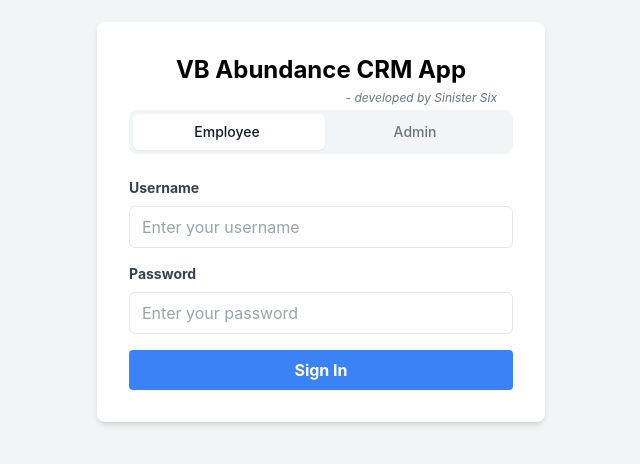
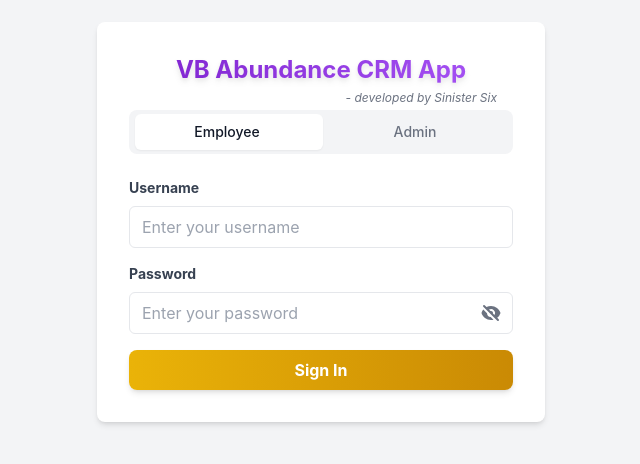
Before and after one commit to WALTERWHITTE/frontend, a React (Create React App) app: page /login in a window 1280 px wide. Shown: the part 178-642 px from the top of the page, without its empty margins (319-959 px from the left). Built offline with nearby package versions, Linux system fonts and the light colour scheme.

Commit message:
Updated_Login_page

```diff
--- a/src/components/Login.jsx
+++ b/src/components/Login.jsx
@@ -4,6 +4,7 @@ import { useNavigate } from 'react-router-dom';
 const Login = () => {
   const [username, setUsername] = useState('');
   const [password, setPassword] = useState('');
+  const [showPassword, setShowPassword] = useState(false);
   const [role, setRole] = useState('employee');
   const [error, setError] = useState('');
   const navigate = useNavigate();
@@ -26,7 +27,9 @@ const Login = () => {
   return (
     <div className="flex items-center justify-center min-h-screen bg-gray-100">
       <div className="w-full max-w-md p-8 bg-white rounded-lg shadow-md">
-          <h1 className="text-2xl font-bold text-center">VB Abundance CRM App</h1>
+          <h1 className="text-2xl font-bold text-center text-transparent bg-gradient-to-r from-purple-700 to-purple-500 bg-clip-text drop-shadow-md">
+            VB Abundance CRM App
+          </h1>
         <p className="mt-1 text-xs text-gray-500">
           <span className="float-right mr-4 italic">- developed by Sinister Six</span>
         </p>
@@ -49,7 +52,7 @@ const Login = () => {
             </button>
           </div>
           <div
-            className={`absolute top-1 bottom-1 left-1 right-1 w-1/2 bg-white shadow-sm rounded-md transition-all duration-300 transform ${role === 'employee' ? 'translate-x-0' : 'translate-x-full'}`}
+            className={`absolute top-1 bottom-1 w-[calc(50%-4px)] bg-white shadow-sm rounded-md transition-all duration-300 mx-0.5 ${role === 'employee' ? 'translate-x-0' : 'translate-x-[calc(100%-2px)]'}`}
           ></div>
         </div>
 
@@ -74,20 +77,39 @@ const Login = () => {
             <label className="block mb-2 text-sm font-bold text-gray-700" htmlFor="password">
               Password
             </label>
+            <div className="relative">
               <input
                 id="password"
-              type="password"
+                type={showPassword ? "text" : "password"}
                 value={password}
                 onChange={(e) => setPassword(e.target.value)}
                 className="w-full px-3 py-2 border rounded-md focus:outline-none focus:ring-2 focus:ring-blue-500"
                 placeholder="Enter your password"
               />
+              <button
+                type="button"
+                className="absolute inset-y-0 right-0 flex items-center pr-3 text-gray-500 hover:text-gray-700"
+                onClick={() => setShowPassword(!showPassword)}
+              >
+                {showPassword ? (
+                  <svg xmlns="http://www.w3.org/2000/svg" className="w-5 h-5" viewBox="0 0 20 20" fill="currentColor">
+                    <path d="M10 12a2 2 0 100-4 2 2 0 000 4z" />
+                    <path fillRule="evenodd" d="M.458 10C1.732 5.943 5.522 3 10 3s8.268 2.943 9.542 7c-1.274 4.057-5.064 7-9.542 7S1.732 14.057.458 10zM14 10a4 4 0 11-8 0 4 4 0 018 0z" clipRule="evenodd" />
+                  </svg>
+                ) : (
+                  <svg xmlns="http://www.w3.org/2000/svg" className="w-5 h-5" viewBox="0 0 20 20" fill="currentColor">
+                    <path fillRule="evenodd" d="M3.707 2.293a1 1 0 00-1.414 1.414l14 14a1 1 0 001.414-1.414l-1.473-1.473A10.014 10.014 0 0019.542 10C18.268 5.943 14.478 3 10 3a9.958 9.958 0 00-4.512 1.074l-1.78-1.781zm4.261 4.26l1.514 1.515a2.003 2.003 0 012.45 2.45l1.514 1.514a4 4 0 00-5.478-5.478z" clipRule="evenodd" />
+                    <path d="M12.454 16.697L9.75 13.992a4 4 0 01-3.742-3.741L2.335 6.578A9.98 9.98 0 00.458 10c1.274 4.057 5.065 7 9.542 7 .847 0 1.669-.105 2.454-.303z" />
+                  </svg>
+                )}
+              </button>
+            </div>
           </div>
 
 
           <button
             type="submit"
-            className="w-full px-4 py-2 font-bold text-white bg-blue-500 rounded hover:bg-blue-700 focus:outline-none focus:shadow-outline"
+            className="w-full px-4 py-2 font-bold text-white transition-all duration-300 transform rounded-lg shadow-md bg-gradient-to-r from-yellow-500 to-yellow-600 hover:from-yellow-600 hover:to-yellow-700 focus:outline-none focus:ring-2 focus:ring-yellow-400 focus:ring-offset-2 hover:scale-105 active:scale-95"
           >
             Sign In
           </button>
```
Lines whose indentation alone changed are shown as unchanged.
